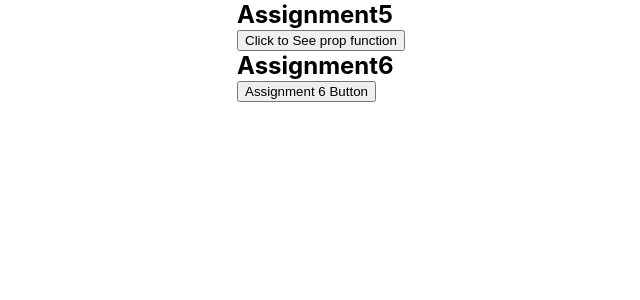
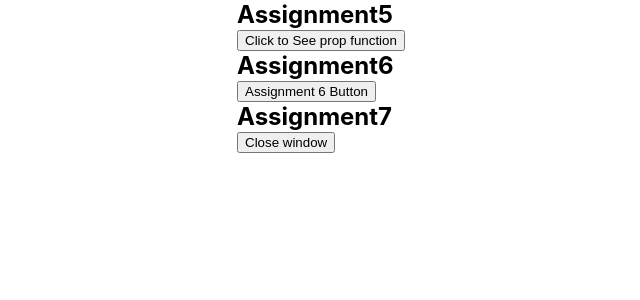
Before and after one commit to Sourav-Tanwar/Resume-Builder, a React (Create React App) app: page / in a window 1280 px wide. Shown: the top 300 px of the page, without its empty margins (53-693 px from the left). Built offline with nearby package versions, Linux system fonts and the light colour scheme.

Commit message:
Chapter 4 - Assignment 6 Updates and Assignment 7

```diff
--- a/src/App.js
+++ b/src/App.js
@@ -9,6 +9,7 @@ import Assignment1 from './components/Chapter4/Assignment1';
 import Assignment2 from './components/Chapter4/Assignment2';
 import Assignment3 from './components/Chapter4/Assignment3';
 import Assignment5 from './components/Chapter4/Assignment5';
+import Assignment7 from './components/Chapter4/Assignment7';
 
 
 
@@ -28,7 +29,6 @@ let resume = {
 
 
 function App() {
-  console.log("App")
   let button_name ="Dark";
   const handleDarkMode= (button_name)=>{
     console.log(button_name)
@@ -53,10 +53,14 @@ function App() {
    }
   return (
     <>
-
+    <div onClick={()=>console.log("App")}>
 
 
     <Assignment5 onClick={()=>{alert("Assignment5 Running")}}/>
+
+    <Assignment7 onClose={()=>{
+    let customWindow = window.open('', '_blank', '');
+    customWindow.close();}}   />
 
     {/* <Assignment3/>
     <Assignment2/>
@@ -85,6 +89,7 @@ function App() {
     {/* <Education education={resume.education} /> */}
     {/* <Experiance experience={resume.experience} /> */}
     {/* <Extracurriculars layout="alpha" EC_items={EC_items}/> layout alpha numbered bullets */}
+    </div>
     </>
   );
 }
--- a/src/components/Chapter4/Assignment5.js
+++ b/src/components/Chapter4/Assignment5.js
@@ -2,12 +2,12 @@ import React from 'react'
 import Assignment6 from './Assignment6'
 
 export default function Assignment5({onClick}) {
-  console.log("Assignment 5")
+  // console.log("Assignment 5")
   const HandleOnclick =()=>{
     onClick()
   }
   return (
-    <div>
+    <div onClick={()=>console.log("Assignment 5")}>
         <h2>Assignment5</h2>
         <button onClick={HandleOnclick} >Click to See prop function</button>
         <Assignment6></Assignment6>
--- a/src/components/Chapter4/Assignment6.js
+++ b/src/components/Chapter4/Assignment6.js
@@ -1,9 +1,9 @@
 import React from 'react'
 
 export default function Assignment6() {
-    console.log("Assignment 6")
+
   return (
-    <div>
+    <div onClick={()=>console.log("Assignment 6")}  >
         <h2>Assignment6</h2>
         <button>Assignment 6 Button</button>
     </div>
--- /dev/null
+++ b/src/components/Chapter4/Assignment7.js
@@ -0,0 +1,14 @@
+import React from 'react'
+
+export default function Assignment7({onClose}) {
+    const handleClose =()=>{
+        console.log("closing window")
+        onClose()
+    }
+  return (
+    <div>
+        <h2>Assignment7</h2>
+        <button onClick={handleClose} >Close window</button>
+    </div>
+  )
+}
```
